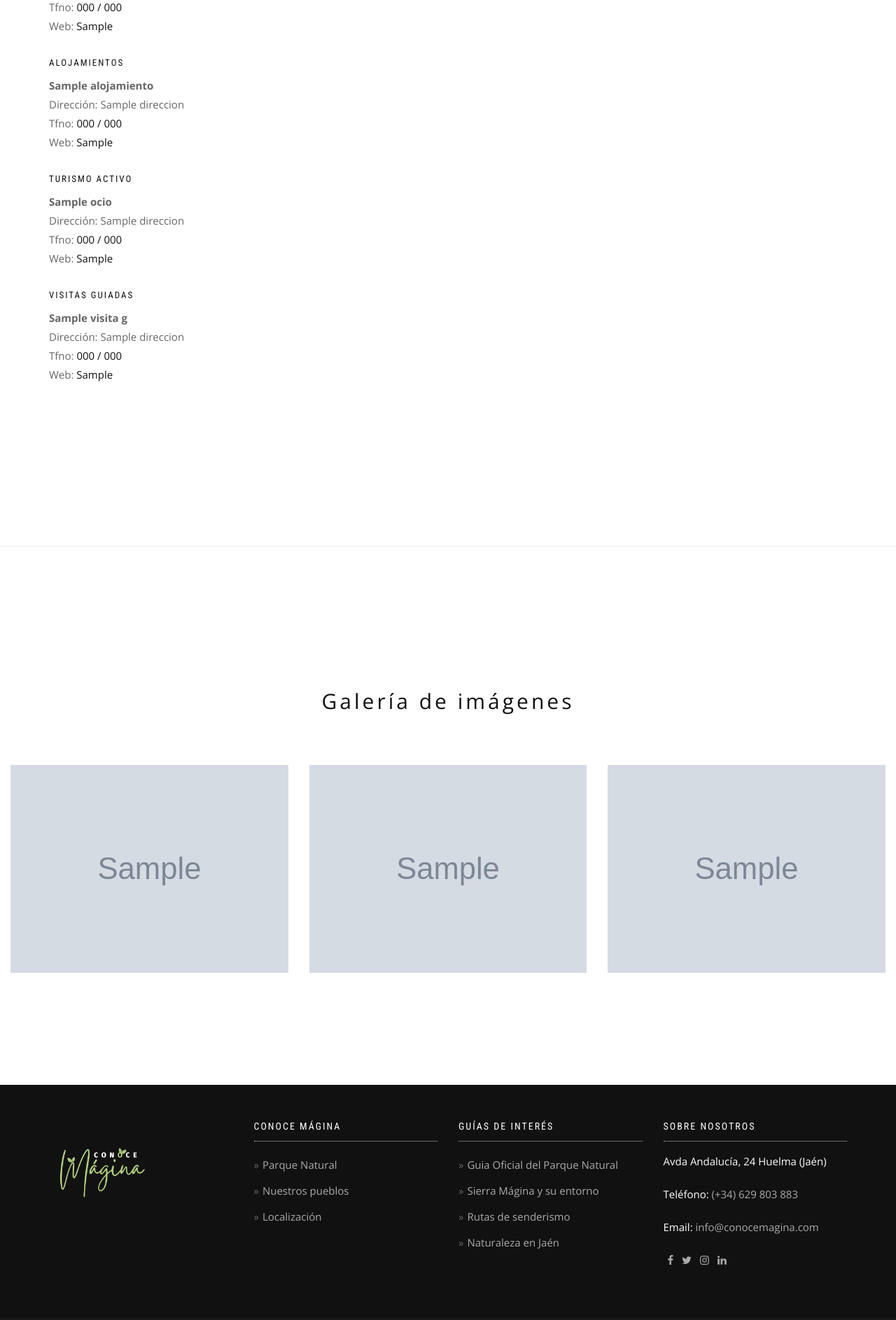
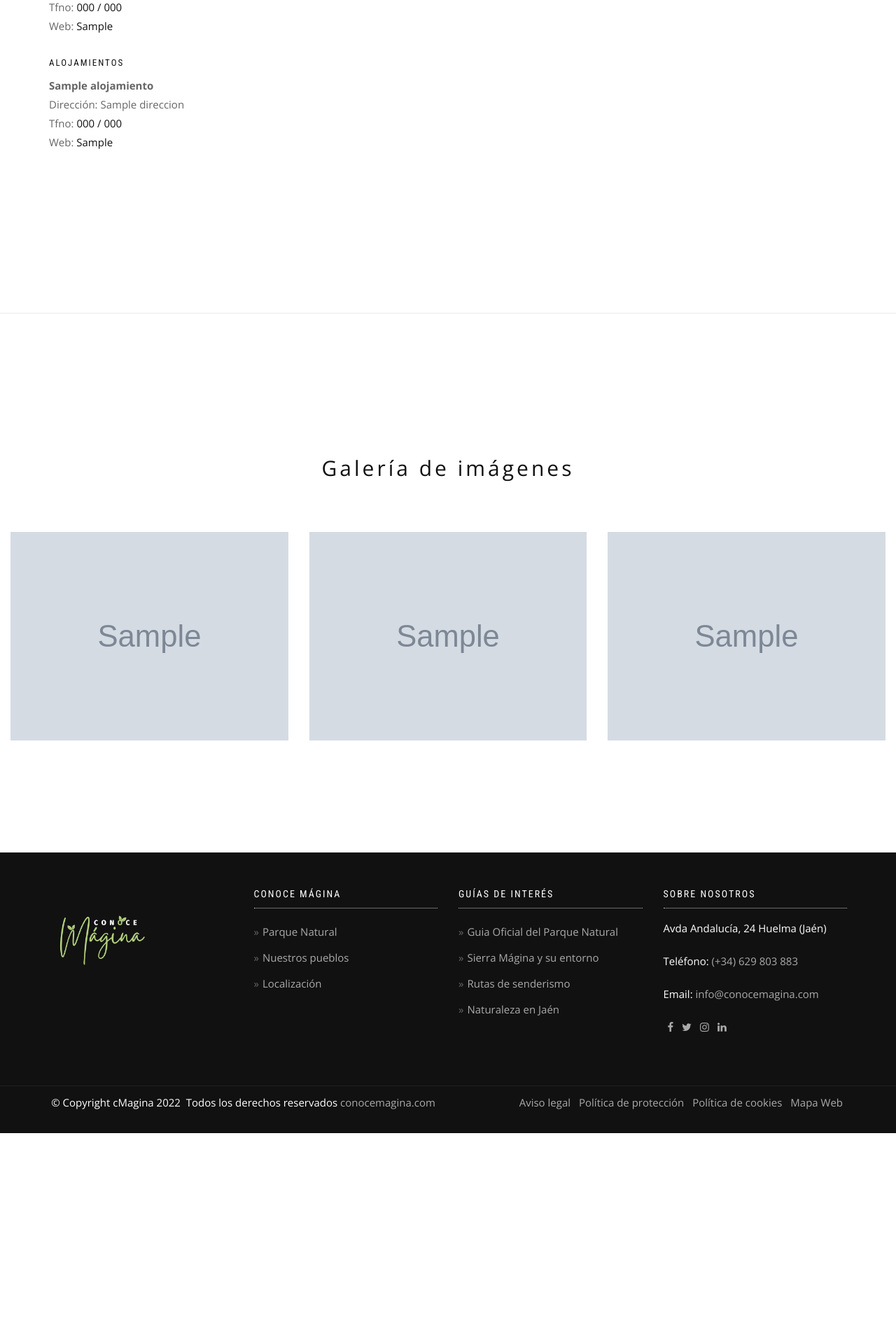
Before and after one commit to Marta-555/conoce_magina, a Symfony app: template templates/pueblos/pueblo.html.twig in a window 1280 px wide; the page is wider, and only the part inside the window is pictured. Shown: the part 936-2822 px from the top of that part at 70% size. After the commit the page ends 2555 px from the top of that part, so only its background shows below. Run offline with Twig, Linux system fonts and the light colour scheme; the template is opened without the code that fills it: most values are stand-ins (such as "Sample title", 1, 10 or a date in 2020); grey boxes marked "Sample" are stand-in pictures; some libraries are stand-ins or nearby versions; some web fonts are replaced.

Commit message:
Commented conflicting code - fix

```diff
--- a/templates/pueblos/pueblo.html.twig
+++ b/templates/pueblos/pueblo.html.twig
@@ -127,7 +127,7 @@
           </div>
         </div>
       </div>
-      <div class="row">
+      {# <div class="row">
         <div class="work-item tActivo">
           <h3 class="alt-features-title font-alt">Turismo Activo</h3>
           <div>
@@ -151,8 +151,8 @@
             {% endif %}
           </div>
         </div>
-      </div>
-      <div class="row">
+      </div> #}
+      {# <div class="row">
         <div class="work-item vGuiadas">
           <h3 class="alt-features-title font-alt">Visitas Guiadas</h3>
           <div>
@@ -176,7 +176,7 @@
             {% endif %}
           </div>
         </div>
-      </div>
+      </div> #}
     </div>
   </div>
 </section>
```
